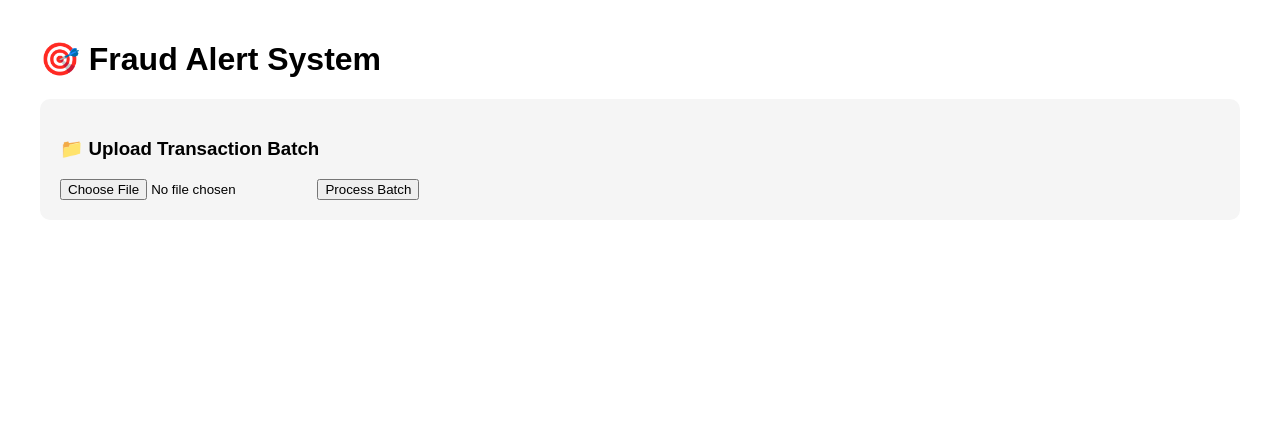
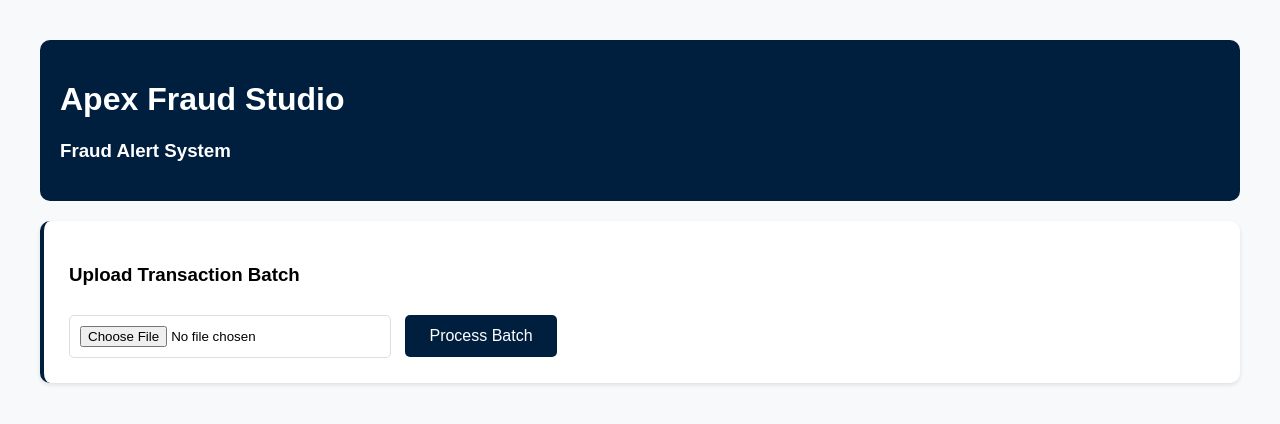
Before and after one commit to AANDROUT/fraud-detection-system, a Flask app: page / in a window 1280 px wide. Shown: the top 424 px of the page. Run offline with Flask 3, Linux system fonts and the light colour scheme.

Commit message:
Update index.html

```diff
--- a/fraud_alert_website/templates/index.html
+++ b/fraud_alert_website/templates/index.html
@@ -1,37 +1,148 @@
 <!DOCTYPE html>
 <html>
 <head>
-    <title>Fraud Alert System</title>
+    <title>Apex Fraud Studio</title>
     <style>
-        body { font-family: Arial, sans-serif; margin: 40px; }
-        .upload-section { background: #f5f5f5; padding: 20px; border-radius: 10px; margin-bottom: 30px; }
-        .dashboard { background: #e8f4fd; padding: 20px; border-radius: 10px; margin-bottom: 30px; }
-        .alert { background: #fff3cd; padding: 15px; margin: 10px 0; border-radius: 5px; border-left: 4px solid #ffc107; }
-        .metric-card { background: white; padding: 15px; margin: 10px; border-radius: 5px; display: inline-block; width: 200px; text-align: center; }
-        .good { border-left: 4px solid #28a745; }
-        .warning { border-left: 4px solid #ffc107; }
-        .danger { border-left: 4px solid #dc3545; }
-        .justification { background: #f8f9fa; padding: 10px; margin: 5px 0; border-radius: 3px; }
+        body {
+            font-family: Arial, sans-serif;
+            margin: 40px;
+            background-color: #f8f9fa;
+        }
+        .header {
+            background: #001f3f;
+            color: white;
+            padding: 20px;
+            border-radius: 10px;
+            margin-bottom: 20px;
+        }
+        .upload-section {
+            background: white;
+            padding: 25px;
+            border-radius: 10px;
+            margin-bottom: 25px;
+            border-left: 4px solid #001f3f;
+            box-shadow: 0 2px 4px rgba(0,0,0,0.1);
+        }
+        .dashboard {
+            background: white;
+            padding: 25px;
+            border-radius: 10px;
+            margin-bottom: 25px;
+            border-left: 4px solid #001f3f;
+            box-shadow: 0 2px 4px rgba(0,0,0,0.1);
+        }
+        .alerts-section {
+            background: white;
+            padding: 25px;
+            border-radius: 10px;
+            margin-bottom: 25px;
+            border-left: 4px solid #001f3f;
+            box-shadow: 0 2px 4px rgba(0,0,0,0.1);
+        }
+        .alert-category {
+            margin-bottom: 30px;
+        }
+        .alert-category h4 {
+            color: #001f3f;
+            border-bottom: 2px solid #001f3f;
+            padding-bottom: 10px;
+            margin-bottom: 15px;
+        }
+        .alert {
+            background: #fff;
+            padding: 20px;
+            margin: 15px 0;
+            border-radius: 8px;
+            border-left: 4px solid #ffc107;
+            box-shadow: 0 1px 3px rgba(0,0,0,0.1);
+        }
+        .high-risk-alert {
+            border-left: 4px solid #dc3545;
+        }
+        .low-risk-alert {
+            border-left: 4px solid #28a745;
+        }
+        .metric-card {
+            background: white;
+            padding: 20px;
+            margin: 10px;
+            border-radius: 8px;
+            display: inline-block;
+            width: 200px;
+            text-align: center;
+            box-shadow: 0 2px 4px rgba(0,0,0,0.1);
+            border-top: 3px solid #001f3f;
+        }
+        .good { border-top-color: #28a745; }
+        .warning { border-top-color: #ffc107; }
+        .danger { border-top-color: #dc3545; }
+        .justification {
+            background: #f8f9fa;
+            padding: 12px;
+            margin: 8px 0;
+            border-radius: 5px;
+            border-left: 3px solid #001f3f;
+        }
+        button {
+            background-color: #001f3f;
+            color: white;
+            border: none;
+            padding: 12px 24px;
+            border-radius: 5px;
+            cursor: pointer;
+            font-size: 16px;
+            margin-top: 10px;
+        }
+        button:hover {
+            background-color: #003366;
+        }
+        input[type="file"] {
+            padding: 10px;
+            border: 1px solid #ddd;
+            border-radius: 5px;
+            width: 300px;
+            margin-right: 10px;
+        }
+        .confidence-high {
+            color: #dc3545;
+            font-weight: bold;
+        }
+        .confidence-low {
+            color: #28a745;
+            font-weight: bold;
+        }
     </style>
 </head>
 <body>
-    <h1>🎯 Fraud Alert System</h1>
+    <div class="header">
+        <h1>Apex Fraud Studio</h1>
+        <h3>Fraud Alert System</h3>
+    </div>
 
     <div class="upload-section">
-        <h3>📁 Upload Transaction Batch</h3>
+        <h3>Upload Transaction Batch</h3>
         <input type="file" id="fileInput" accept=".csv">
         <button onclick="processFile()">Process Batch</button>
         <div id="uploadStatus"></div>
     </div>
 
     <div id="dashboard" class="dashboard" style="display:none;">
-        <h3>📊 System Performance Dashboard</h3>
+        <h3>System Performance Dashboard</h3>
         <div id="metrics"></div>
     </div>
 
-    <div id="alertsSection" style="display:none;">
-        <h3>🚨 Fraud Alerts</h3>
-        <div id="alertsContainer"></div>
+    <div id="alertsSection" class="alerts-section" style="display:none;">
+        <h3>Fraud Alerts</h3>
+
+        <div class="alert-category">
+            <h4>High Risk Alerts (Confidence ≥ 50%)</h4>
+            <div id="highRiskAlerts"></div>
+        </div>
+
+        <div class="alert-category">
+            <h4>Low Risk Alerts (Confidence < 50%)</h4>
+            <div id="lowRiskAlerts"></div>
+        </div>
     </div>
 
     <script>
@@ -58,14 +169,14 @@
                 const data = await response.json();
 
                 if (data.success) {
-                    statusDiv.innerHTML = '<span style="color: green;">✅ Processing complete!</span>';
+                    statusDiv.innerHTML = '<span style="color: green;">Processing complete!</span>';
                     displayDashboard(data.dashboard);
                     displayAlerts(data.alerts);
                 } else {
-                    statusDiv.innerHTML = `<span style="color: red;">❌ ${data.error}</span>`;
+                    statusDiv.innerHTML = `<span style="color: red;">${data.error}</span>`;
                 }
             } catch (error) {
-                statusDiv.innerHTML = `<span style="color: red;">❌ Upload failed: ${error}</span>`;
+                statusDiv.innerHTML = `<span style="color: red;">Upload failed: ${error}</span>`;
             }
         }
 
@@ -97,14 +208,39 @@
         }
 
         function displayAlerts(alerts) {
-            const container = document.getElementById('alertsContainer');
-            container.innerHTML = '';
+            const highRiskContainer = document.getElementById('highRiskAlerts');
+            const lowRiskContainer = document.getElementById('lowRiskAlerts');
 
-            alerts.forEach(alert => {
+            highRiskContainer.innerHTML = '';
+            lowRiskContainer.innerHTML = '';
+
+            // Sort alerts by confidence in descending order
+            alerts.sort((a, b) => b.confidence - a.confidence);
+
+            // Split alerts into high and low risk
+            const highRiskAlerts = alerts.filter(alert => alert.confidence >= 0.5);
+            const lowRiskAlerts = alerts.filter(alert => alert.confidence < 0.5);
+
+            // Display high risk alerts
+            highRiskAlerts.forEach(alert => {
+                const alertDiv = createAlertElement(alert, 'high-risk-alert', 'confidence-high');
+                highRiskContainer.appendChild(alertDiv);
+            });
+
+            // Display low risk alerts
+            lowRiskAlerts.forEach(alert => {
+                const alertDiv = createAlertElement(alert, 'low-risk-alert', 'confidence-low');
+                lowRiskContainer.appendChild(alertDiv);
+            });
+
+            document.getElementById('alertsSection').style.display = 'block';
+        }
+
+        function createAlertElement(alert, alertClass, confidenceClass) {
             const alertDiv = document.createElement('div');
-                alertDiv.className = 'alert';
+            alertDiv.className = `alert ${alertClass}`;
             alertDiv.innerHTML = `
-                    <h4>Alert #${alert.record_id} | Confidence: ${alert.confidence}</h4>
+                <h4>Alert #${alert.record_id} | Confidence: <span class="${confidenceClass}">${(alert.confidence * 100).toFixed(1)}%</span></h4>
                 <p><strong>Amount:</strong> ${alert.amount} | <strong>Category:</strong> ${alert.category}</p>
                 <p><strong>Customer:</strong> ${alert.customer_id} | <strong>Merchant:</strong> ${alert.merchant_id} | <strong>Step:</strong> ${alert.step}</p>
                 <p><strong>Risk Factors:</strong> ${alert.risk_factors}</p>
@@ -118,10 +254,7 @@
                     `).join('')}
                 </div>
             `;
-                container.appendChild(alertDiv);
-            });
-
-            document.getElementById('alertsSection').style.display = 'block';
+            return alertDiv;
         }
     </script>
 </body>
```
Lines whose indentation alone changed are shown as unchanged.
